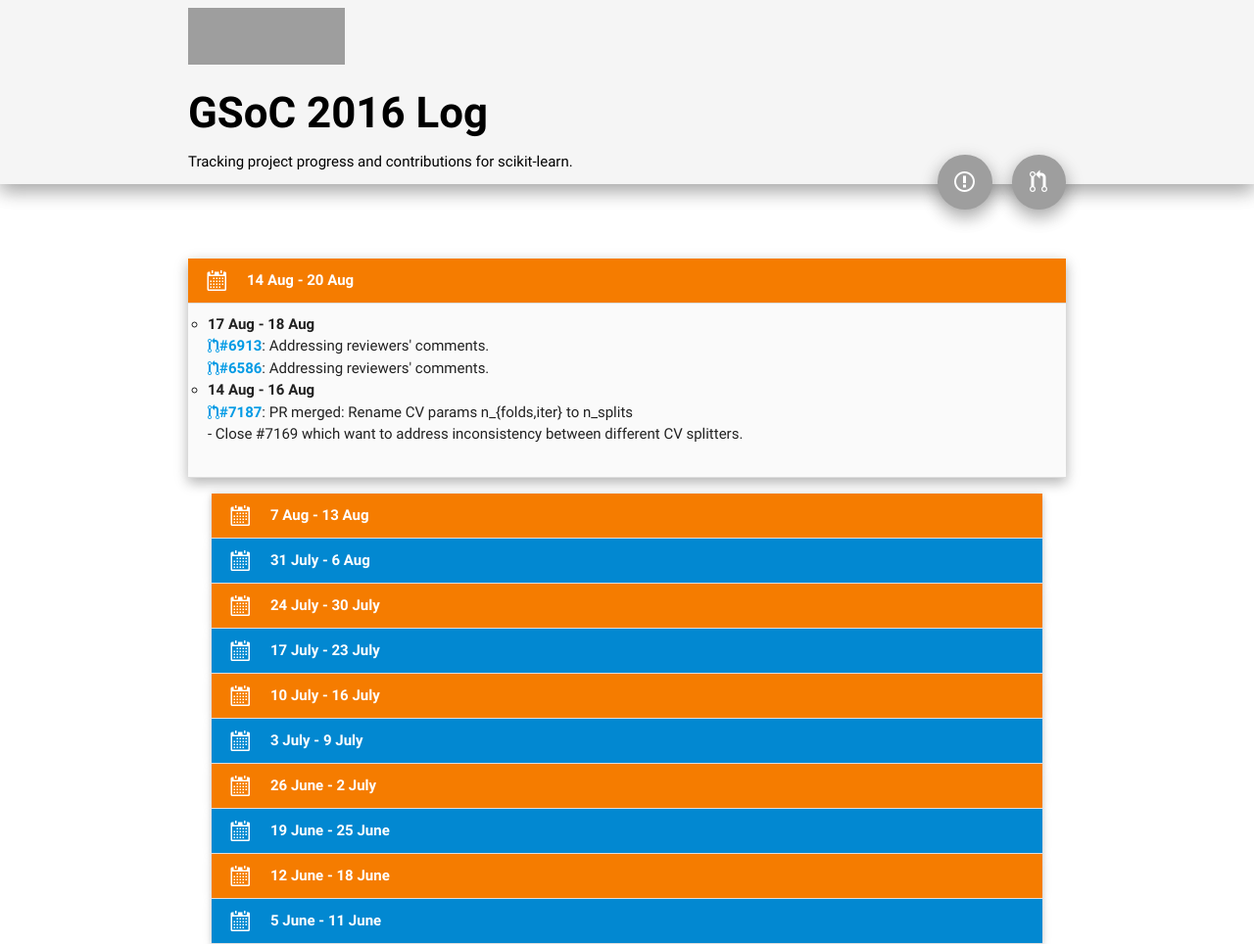
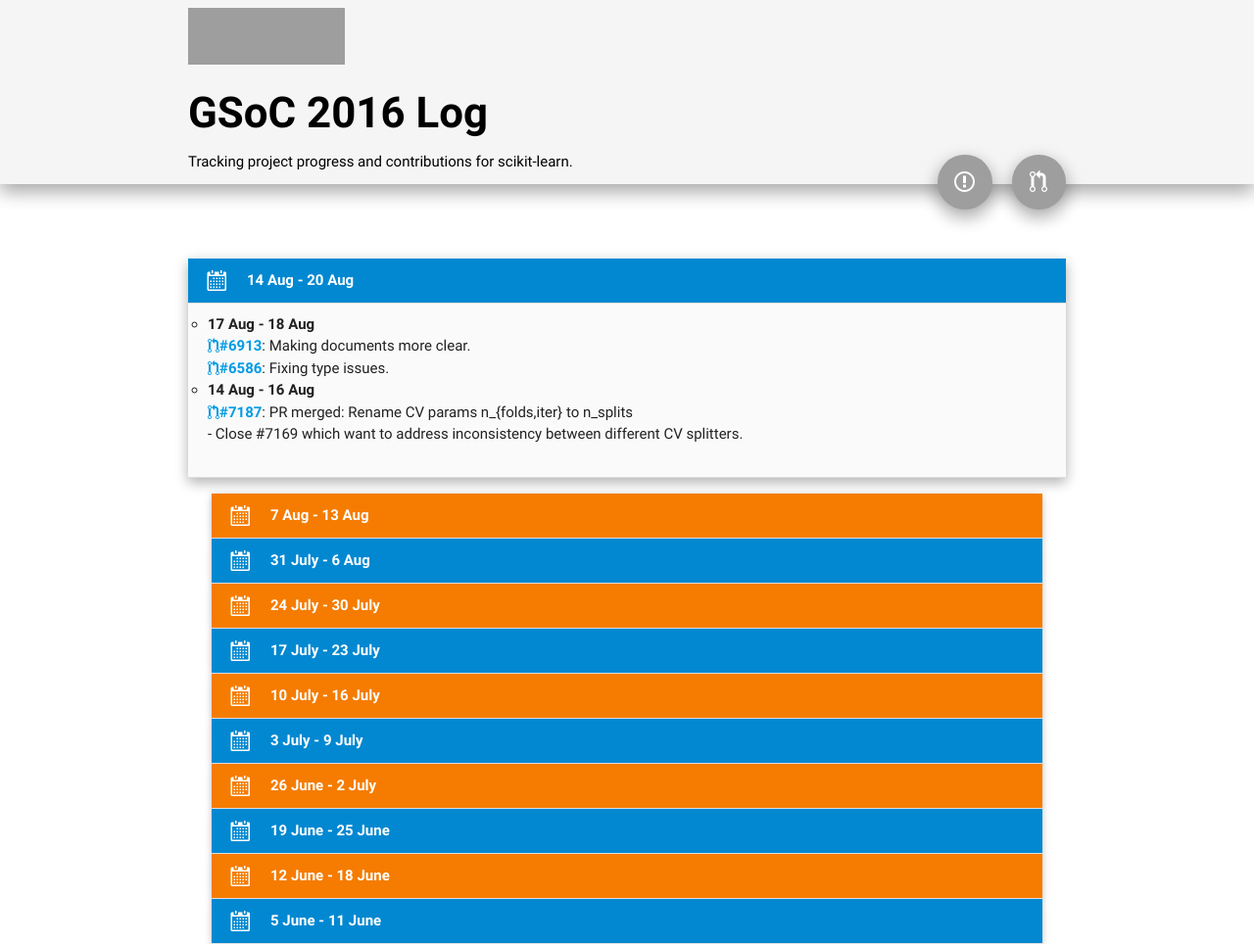
Before and after one commit to yenchenlin/yenchenlin.github.io, a Jekyll site: the page built from _pages/gsoc.html, in a window 1280 px wide. Shown: the whole page at 98% size. Built offline with Jekyll 4.4.1, drawn with Linux system fonts in a browser that asks for light colours; nearby versions of some CDN libraries; grey boxes are pictures that could not be loaded.

Commit message:
Update dev

```diff
--- a/_pages/gsoc.html
+++ b/_pages/gsoc.html
@@ -82,7 +82,7 @@
             <ul class="collapsible popout" data-collapsible="expandable">
 
             <li>
-              <div class="collapsible-header active waves-effect waves-light orange darken-2 white-text">
+              <div class="collapsible-header active waves-effect waves-light light-blue darken-2 white-text">
                 <i class="mega-octicon octicon-calendar"></i>
                 <b> 14 Aug - 20 Aug</b>
               </div>
@@ -93,12 +93,12 @@
 
                     <a href="https://github.com/scikit-learn/scikit-learn/pull/6913">
                     <i class="octicon octicon-git-pull-request"></i><b>#6913</b></a>:
-                        Addressing reviewers' comments.
+                        Making documents more clear.
                     <br>
 
                     <a href="https://github.com/scikit-learn/scikit-learn/pull/6586">
                     <i class="octicon octicon-git-pull-request"></i><b>#6586</b></a>:
-                        Addressing reviewers' comments.
+                        Fixing type issues.
                     <br>
 
                   </li>
```
